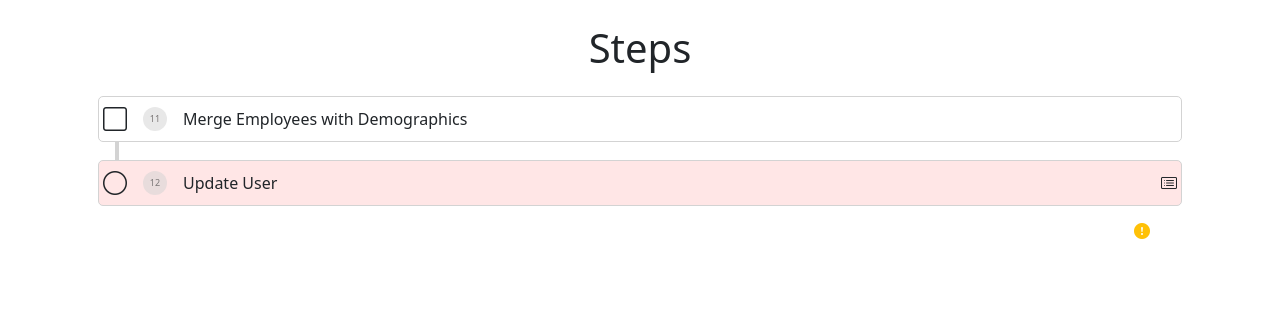
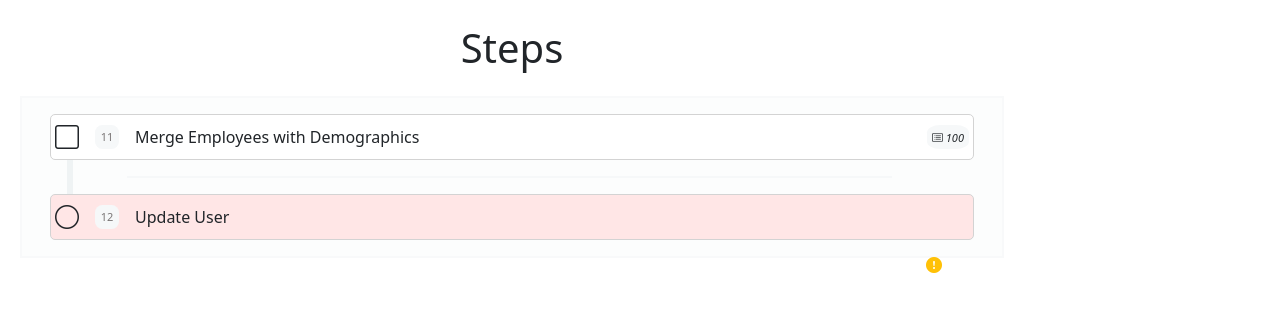
Before and after one commit to mart-so/mindcloud-challenge, a React (Create React App) app: page / in a window 1280 px wide. Shown: the top 312 px of the page. Built offline with nearby package versions, Linux system fonts and the light colour scheme.

Commit message:
Style improvements

```diff
--- a/src/App.js
+++ b/src/App.js
@@ -15,15 +15,19 @@ const Step = ({ step, isActive, onClick }) => {
         onClick={onClick}
       >
         <i className={`bi ${step.icon}`} style={{ fontSize: "1.5rem" }}></i>
-        <span className="step-number ms-3 d-flex align-items-center justify-content-center">{step.stepNumber}</span>
-        <span className="step-name ms-3 flex-grow-1">{step.name}</span>
-        {step.showCardIcon && (
+        <span className="step-number ms-3 d-flex align-items-center justify-content-center">
+          {step.stepNumber}
+        </span>
 
-          <i className="bi bi-card-list ms-3">
-            {step.showCardIconNumber}
-          </i>
+        <span className="step-name ms-3 flex-grow-1 ">{step.name}</span>
+
+        {step.cardIcon > 0 && (
+          <div className="list-number">
+            <i className="bi bi-card-list"> {step.cardIcon}</i>
+          </div>
         )}
       </div>
+
       {step.hasError && (
         <i className="bi bi-exclamation-circle-fill text-warning m-5 position-absolute top-50 end-0 translate-middle-y"></i>
       )}
@@ -38,7 +42,7 @@ Step.propTypes = {
     stepNumber: PropTypes.number.isRequired,
     hasError: PropTypes.bool.isRequired,
     icon: PropTypes.string.isRequired,
-    showCardIcon: PropTypes.bool.isRequired,
+    cardIcon: PropTypes.bool.isRequired,
   }).isRequired,
   isActive: PropTypes.bool.isRequired,
   onClick: PropTypes.func.isRequired,
@@ -57,9 +61,9 @@ const Steps = ({ stepsData }) => {
             isActive={activeStep === index}
             onClick={() => setActiveStep(index)}
           />
-          {index < stepsData.length - 1 && (
-            <div className="line"></div>
-          )}
+          {index < stepsData.length - 1 && <div className="lineV"></div>}
+
+          {index < stepsData.length - 1 && <div className="lineH"></div>}
         </React.Fragment>
       ))}
     </div>
@@ -74,7 +78,7 @@ Steps.propTypes = {
       stepNumber: PropTypes.number.isRequired,
       hasError: PropTypes.bool.isRequired,
       icon: PropTypes.string.isRequired,
-      showCardIcon: PropTypes.bool.isRequired,
+      cardIcon: PropTypes.bool.isRequired,
     })
   ).isRequired,
 };
@@ -86,23 +90,25 @@ const stepsData = [
     stepNumber: 11,
     hasError: false,
     icon: "bi-square",
-    showCardIcon: false,
+    cardIcon: 100,
   },
   {
     name: "Update User",
     stepNumber: 12,
     hasError: true,
     icon: "bi-circle",
-    showCardIcon: true
+    cardIcon: 0,
   },
 ];
 
 // App Component
 const App = () => {
   return (
-    <div className="app">
+    <div className="app-container">
       <h1 className="text-center my-4">Steps</h1>
-      <Steps stepsData={stepsData} />
+      <div className="paper">
+        <Steps stepsData={stepsData} />
+      </div>
     </div>
   );
 };
--- a/src/Steps.css
+++ b/src/Steps.css
@@ -31,24 +31,46 @@
   height: 24px;
   text-align: center;
   font-weight: 300;
-  background-color: #d3d3d387;
-  border-radius: 50%;
-  font-size: 9px;
+  background-color: #f6f8f9;
+  border-radius: 31%;
+  font-size: 11px;
   padding: 5px;
   color: #7a7676;
 }
+
+.list-number {
+  min-width: 24px;
+  height: 24px;
+  text-align: center;
+  background-color: #f6f8f9;
+  border-radius: 31%;
+  font-size: 11px;
+  padding: 5px;
+
+}
+
+
 
 .step-name {
   margin-left: 10px;
   flex-grow: 1;
 }
 
-.line {
-  height: 18px;
-  width: 4px;
-  background-color: lightgray;
-  margin: -16px 0;
+.lineV {
+  height: 44px;
+  width: 6px;
+  background-color: #eff3f4;
+  margin: -16px;
+  margin-bottom: -40px;
   margin-left: 33px;
+}
+
+.lineH {
+  height: 2px;
+  width: 80%;
+  background-color: #f6f8f9;
+  margin-top: 12px;
+  margin-left: 93px;
 }
 
 .bi-exclamation-circle-fill {
@@ -57,3 +79,13 @@
   right: -1.5rem;
   transform: translateY(-50%);
 }
+
+.paper {
+  background-color: #fcfdfd;
+  border: 2px solid #f8f9fa; /* Agregar borde de 2px de color #f8f9fa */
+  margin: 20px; /* Poner un margen de 20px */
+}
+
+.app-container {
+  max-width: 80%;
+}
```
